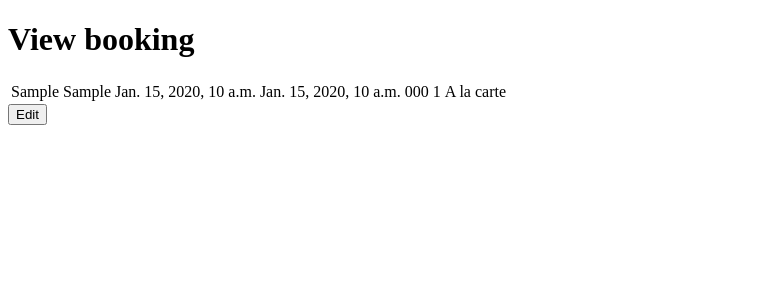
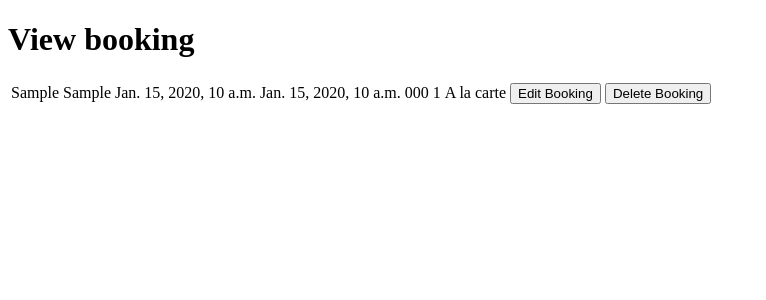
Before and after one commit to renatalantos/booking-system, a Django app: page /view_booking/ in a window 1280 px wide. Shown: the top 300 px of the page, without its empty margins (0-766 px from the left). Run offline with Django 3.2, Linux system fonts and the light colour scheme; tables that the repository leaves empty hold one stand-in row (values such as "Sample post").

Commit message:
Add edit and delete functionalities to individual bookings

```diff
--- a/reservesmart/urls.py
+++ b/reservesmart/urls.py
@@ -15,7 +15,7 @@ Including another URLconf
 """
 from django.contrib import admin
 from django.urls import path, include
-from restaurant.views import get_booking_form, add_booking, view_booking, edit_booking, delete_booking
+#from restaurant.views import get_booking_form, add_booking, view_booking, edit_booking, delete_booking
 from restaurant import views
 
 
@@ -23,9 +23,9 @@ APP_NAME = "restaurant"
 
 urlpatterns = [
     path('admin/', admin.site.urls),
-    path('', views.get_booking_form, name='book'),
+   # path('', views.get_booking_form, name='book'),
     path('add_booking/', views.add_booking, name='add_booking'),
     path('view_booking/', views.view_booking, name='view_booking'),
-    path('edit/<restaurant_id>', views.edit_booking, name='edit'),
-    path('delete_booking/', views.delete_booking, name='delete_booking'),
+    path('edit/<booking_id>', views.edit_booking, name='edit'),
+    path('delete/<booking_id>', views.delete_booking, name='delete_booking'),
 ]
--- a/restaurant/views.py
+++ b/restaurant/views.py
@@ -6,12 +6,12 @@ from .models import Booking
 from .forms import BookingForm
 
 
-def get_booking_form(request):
-    bookings = Booking.objects.all()
-    context = {
-        'bookings': bookings
-    }
-    return render(request, 'restaurant/booking_form.html', context)
+# def get_booking_form(request):
+#     bookings = Booking.objects.all()
+#     context = {
+#         'bookings': bookings
+#     }
+#     return render(request, 'restaurant/booking_form.html', context)
 
 
 
@@ -20,7 +20,6 @@ def add_booking(request):
         form=BookingForm(request.POST)
         if form.is_valid():
             form.save()
-            #messages.success(request, "Success")
             return redirect('view_booking')
 
     form=BookingForm()
@@ -36,21 +35,25 @@ def view_booking(request):
     context= {
         'bookings': bookings
         }
-    return render (request, 'restaurant/view_booking.html', context)
+    return render(request, 'restaurant/view_booking.html', context)
 
-def edit_booking(request, restaurant_id):
-    booking = get_object_or_404(Booking, id = restaurant_id)
-    if request.method=='POST':
-        form=BookingForm(request.POST, instance=booking)
+
+def edit_booking(request, booking_id):
+    book = get_object_or_404(Booking, id=booking_id)
+    if request.method == "POST":
+        form = BookingForm(request.POST, instance=book)
         if form.is_valid():
             form.save()
-            #messages.success(request, "Success")
-            return redirect('view_booking')
-    form=BookingForm(instance=booking)
-    context= {
+        return redirect('view_booking')
+
+    form = BookingForm(instance=book)
+    context = {
         'form': form
-        }
-    return render (request, 'restaurant/edit_booking.html', context)
+    }
+    return render(request, 'restaurant/edit_booking.html', context)
 
-def delete_booking(request):
-    return render (request, 'restaurant/delete_booking.html')
+
+def delete_booking(request, booking_id):
+    booking = get_object_or_404(Booking, id=booking_id)
+    booking.delete()
+    return redirect('view_booking')
--- a/templates/restaurant/view_booking.html
+++ b/templates/restaurant/view_booking.html
@@ -8,6 +8,8 @@
 </head>
 <body>
     <h1>View booking</h1>
+
+
     <table>
         {% for booking in bookings %}
         <tr>
@@ -18,11 +20,25 @@
             <td>{{ booking.phone_number }}</td>
             <td>{{ booking.number_of_customers }}</td>
             <td>{{ booking.menu }}</td>
+            <td>
+                <a href = "/edit/{{ booking.id }}">
+                    <button>Edit Booking
+
+                    </button>
+                </a>
+            </td>
+            <td>
+                <a href = "/delete/{{ booking.id }}">
+                    <button>Delete Booking
+
+                    </button>
+                </a>
+            </td>
         </tr>
         {% endfor %}
         {% csrf_token %}
     </table>
-    <a href="/edit/{{ restaurant.id }}"><button>Edit</button></a>
+
 </body>
 </html>
 
```
